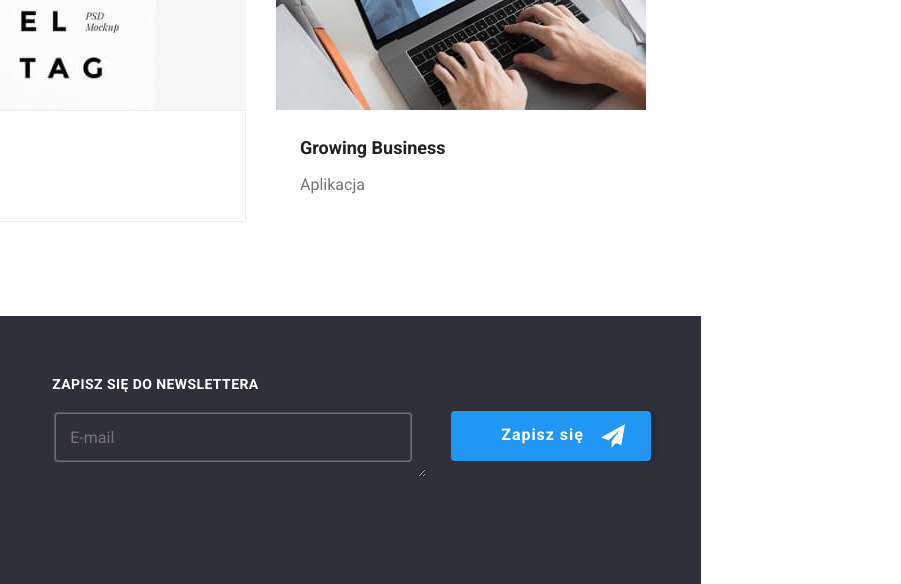
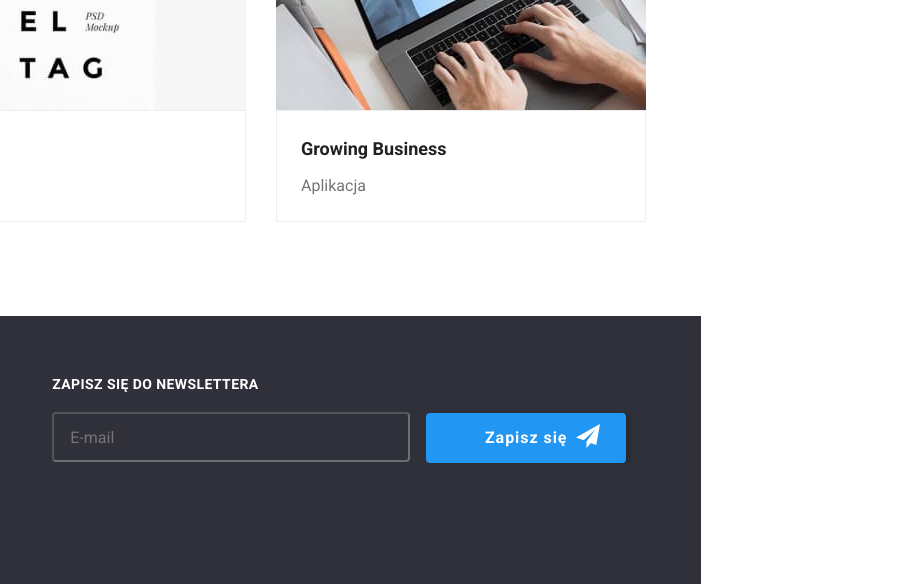
Before and after one commit to AnnaMaleszka/goit-markup-hw-04-, a plain HTML site: page portfolio.html in a window 1280 px wide. Shown: the part 1319-1903 px from the top of the page, 579-1480 px from the left, 901 px wide, since content can reach past the window. Drawn offline with Linux system fonts and the light colour scheme.

Commit message:
HW06 02.03

```diff
--- a/css/style.css
+++ b/css/style.css
@@ -572,7 +572,7 @@ h1 {
   height: 294px;
   background-color: rgba(33, 150, 243, 0.9);
   position: absolute;
-  top: 0;
+  top: 112px;
   transform: translateY(100%);
   transition: transform 250ms ease;
 }
@@ -592,6 +592,7 @@ h1 {
 
 .overlay-on-img:hover .overlay {
   transform: translateY(0);
+  top: 0;
 }
 
 /* okno modalne */
@@ -673,7 +674,7 @@ h1 {
 
 .label {
   position: absolute;
-  top: -20px;
+  bottom: 0px;
   left: 0px;
 }
 
@@ -742,7 +743,7 @@ h1 {
   outline: 0;
 }
 
-.form-accept {
+.checkbox {
   display: flex;
   gap: 8px;
   padding-top: 20px;
@@ -753,11 +754,6 @@ h1 {
   font-size: 14px;
   line-height: 24px;
   letter-spacing: 00.03em;
-}
-
-.accept-box {
-  width: 16px;
-  height: 15px;
 }
 
 .form-link {
@@ -787,9 +783,14 @@ h1 {
   border-radius: 4px;
   box-shadow: 4px 0px 4px rgba(0, 0, 0, 0.15);
 
+  cursor: pointer;
+  display: flex;
+  margin-left: auto;
+  margin-right: auto;
+  justify-content: center;
+
   text-align: center;
-  margin-left: 164px;
-  cursor: pointer;
+  padding-top: 15px;
 }
 
 .join-button {
@@ -800,24 +801,13 @@ h1 {
   border: #2196f3;
   border-radius: 4px;
   box-shadow: 4px 0px 4px rgba(0, 0, 0, 0.15);
-
-  text-align: 5px;
-
   cursor: pointer;
-  position: absolute;
-  left: 395px;
-  top: -3px;
   letter-spacing: 00.06em;
   font-size: 16px;
   font-weight: 700;
-}
-
-.modal-window-button {
-  margin-bottom: 40px;
-}
-
-.newsletter {
   position: relative;
+  margin-left: auto;
+  margin-right: auto;
 }
 
 .label-newsletter {
@@ -829,35 +819,24 @@ h1 {
   letter-spacing: 00.03em;
 }
 
-.textarea-newsletter {
-  border: 0;
-  background: transparent;
-  width: 358px;
-  height: 50px;
-  position: absolute;
-  bottom: -17px;
-}
-
-.textarea-newsletter:focus {
-  outline: 0;
-}
-
-.textNewsletter {
+.E-mail {
   width: 358px;
   height: 50px;
   border-color: rgba(255, 255, 255, 0.3);
   border-radius: 4px;
-  position: absolute;
+  background: transparent;
+  padding-left: 16px;
+  margin-right: 12px;
 }
 
-.send {
-  position: absolute;
-  top: 10px;
-  left: 545px;
+.E-mail:focus {
+  outline: 0;
 }
 
-.join {
+.icon-send {
+  width: 24px;
+  height: 24px;
   position: absolute;
-  top: 15px;
-  left: 50px;
+  left: 150px;
+  bottom: 15px;
 }
--- a/portfolio.html
+++ b/portfolio.html
@@ -93,24 +93,24 @@
         <section class="container">
           <ul class="portfolio">
             <li class="shadow">
+
               <div class="overlay-on-img">
-
+                  <div class="overlay">
+                <p class="overlay-text">
+                  Technocrack jest popularną platformą wykorzystywaną do rozpowszechniania koronawirusa. Firmy wykorzystują tę platformę do celów szpiegowskich i ataków na niezabezpieczone serwery konkurencji
+                </p>
+                   </div>
                 <img class="space "
                 src="images/portfolio-img-1.jpg"
                 alt="workers"
                 width="370"
                 height="294"
                 />
-                <div class=" overlay ">
-                <p class="overlay-text">
-                  Technocrack jest popularną platformą wykorzystywaną do rozpowszechniania koronawirusa. Firmy wykorzystują tę platformę do celów szpiegowskich i ataków na niezabezpieczone serwery konkurencji
-                </p>
-                </div>
-
-              <div class="item border-portfolio ">
+                <div class=" border-portfolio ">
                  <h3 class="description">Technocrack</h3>
                   <p class="description-line2">Strona internetowa</p>
                 </div>
+
               </div>
             </li>
             <li class="shadow">
@@ -126,10 +126,10 @@
                   Technocrack jest popularną platformą wykorzystywaną do rozpowszechniania koronawirusa. Firmy wykorzystują tę platformę do celów szpiegowskich i ataków na niezabezpieczone serwery konkurencji
                   </p>
                 </div>
-              </div>
                 <div class="item border-portfolio">
                   <h3 class="description">Grafika New Orlean vs Golden Star</h3>
                   <p class="description-line2">Dizajn</p>
+                </div>
               </div>
             </li>
             <li class="shadow">
@@ -145,10 +145,11 @@
                   Technocrack jest popularną platformą wykorzystywaną do rozpowszechniania koronawirusa. Firmy wykorzystują tę platformę do celów szpiegowskich i ataków na niezabezpieczone serwery konkurencji
                 </p>
                 </div>
-              </div>
+
                 <div class="item border-portfolio">
                   <h3 class="description">Restauracja Seafood</h3>
                   <p class="description-line2">Aplikacja</p>
+                </div>
               </div>
             </li>
             <li class="shadow">
@@ -164,10 +165,11 @@
                   Technocrack jest popularną platformą wykorzystywaną do rozpowszechniania koronawirusa. Firmy wykorzystują tę platformę do celów szpiegowskich i ataków na niezabezpieczone serwery konkurencji
                 </p>
                 </div>
-              </div>
+
                 <div class="item border-portfolio">
                  <h3 class="description">Projekt Prime</h3>
                   <p class="description-line2">Marketing</p>
+                </div>
               </div>
             </li>
             <li class="shadow">
@@ -183,10 +185,12 @@
                   Technocrack jest popularną platformą wykorzystywaną do rozpowszechniania koronawirusa. Firmy wykorzystują tę platformę do celów szpiegowskich i ataków na niezabezpieczone serwery konkurencji
                 </p>
                 </div>
-              </div>
+
               <div class="item border-portfolio">
               <h3 class="description">Projekt Boxes</h3>
+              </div>
               <p class="description-line2">Aplikacja</p>
+              </div>
               </div>
             </li>
             <li class="shadow">
@@ -202,10 +206,11 @@
                   Technocrack jest popularną platformą wykorzystywaną do rozpowszechniania koronawirusa. Firmy wykorzystują tę platformę do celów szpiegowskich i ataków na niezabezpieczone serwery konkurencji
                 </p>
                 </div>
-              </div>
+
               <div class="border-portfolio">
               <h3 class="description">Inspiration has no Borders</h3>
               <p class="description-line2">Strona internetowa</p>
+              </div>
               </div>
             </li>
             <li class="shadow">
@@ -221,10 +226,11 @@
                   Technocrack jest popularną platformą wykorzystywaną do rozpowszechniania koronawirusa. Firmy wykorzystują tę platformę do celów szpiegowskich i ataków na niezabezpieczone serwery konkurencji
                 </p>
                 </div>
-              </div>
+
                 <div class="border-portfolio">
                   <h3 class="description">Magazyn Limited Edition</h3>
                   <p class="description-line2">Dizajn</p>
+                </div>
               </div>
             </li>
             <li class="shadow">
@@ -240,10 +246,11 @@
                   Technocrack jest popularną platformą wykorzystywaną do rozpowszechniania koronawirusa. Firmy wykorzystują tę platformę do celów szpiegowskich i ataków na niezabezpieczone serwery konkurencji
                 </p>
                 </div>
-              </div>
+
               <div class="border-portfolio">
               <h3 class="description">Projekt LAB</h3>
               <p class="description-line2">Marketing</p>
+            </div>
             </div>
               </li>
             </li>
@@ -260,9 +267,10 @@
                   Technocrack jest popularną platformą wykorzystywaną do rozpowszechniania koronawirusa. Firmy wykorzystują tę platformę do celów szpiegowskich i ataków na niezabezpieczone serwery konkurencji
                 </p>
                 </div>
-              </div>
+               <div class="border-portfolio">
                 <h3 class="description">Growing Business</h3>
                 <p class="description-line2">Aplikacja</p>
+              </div>
               </div>
             </li>
           </ul>
@@ -344,25 +352,23 @@
           </div>
           </div>
 
-          <form class="newsletter">
+
+          <div>
               <p class="label-newsletter">
               Zapisz się do newslettera
           </p>
-            <fieldset class="textNewsletter">
-
-
-            <textarea class="textarea-newsletter" name="text"
-                  placeholder="E-mail" ></textarea>
-            <button type="submit" class="join-button"><div class="join">Zapisz się</div></button>
-            <svg class="send">
+          <input type="text" name="e-mail" class="E-mail" placeholder="E-mail"/>
+          <button type="submit" class="join-button">Zapisz się
+       <svg class="icon-send">
               <use
               xlink:href="./images/icons.svg#icon-icon-send"
               width="24"
               height="24"
               ></use>
             </svg>
-          </fieldset>
-          </form>
+
+          </button>
+          </div>
 
 
       </section>
```
Also changed, not shown: index.html (+15 -15 lines). Lines whose indentation alone changed are shown as unchanged.
